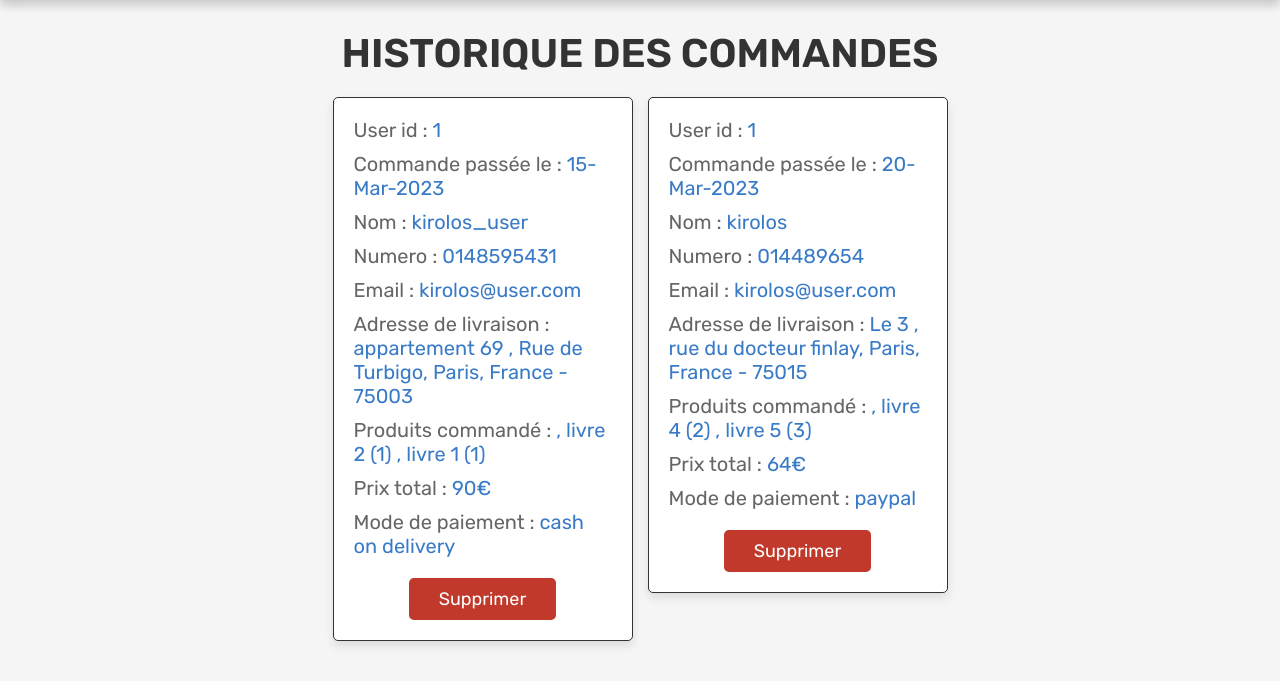
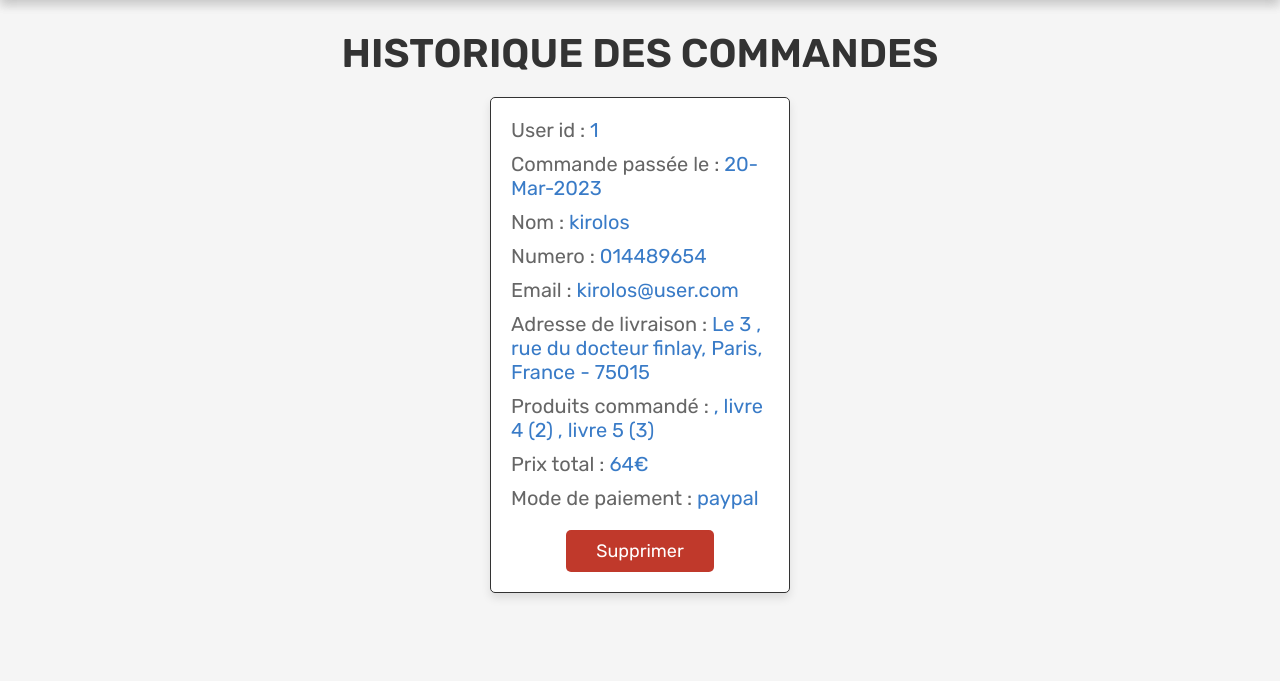
Before and after one commit to K1roo/E5Shop_Dicoland, a PHP site: page /user_orders.php in a window 1280 px wide. Shown: the part 81-762 px from the top of the page. Run offline with PHP 8.4, Linux system fonts and the light colour scheme; a user stored in the database is signed in; data comes from the database, SQL or seed files in the repository.

Commit message:
feat(Fix): U.orders are displayed ONLY if they are pending

```diff
--- a/user_orders.php
+++ b/user_orders.php
@@ -44,7 +44,7 @@ if(isset($_GET['delete'])){
 
    <div class="box-container">
       <?php
-      $select_orders = mysqli_query($conn, "SELECT * FROM `orders` where user_id = $user_id") or die('query failed');
+      $select_orders = mysqli_query($conn, "SELECT * FROM `orders` where user_id = $user_id AND payment_status ='PENDING'") or die('query failed');
       if(mysqli_num_rows($select_orders) > 0){
          while($fetch_orders = mysqli_fetch_assoc($select_orders)){
       ?>
```
